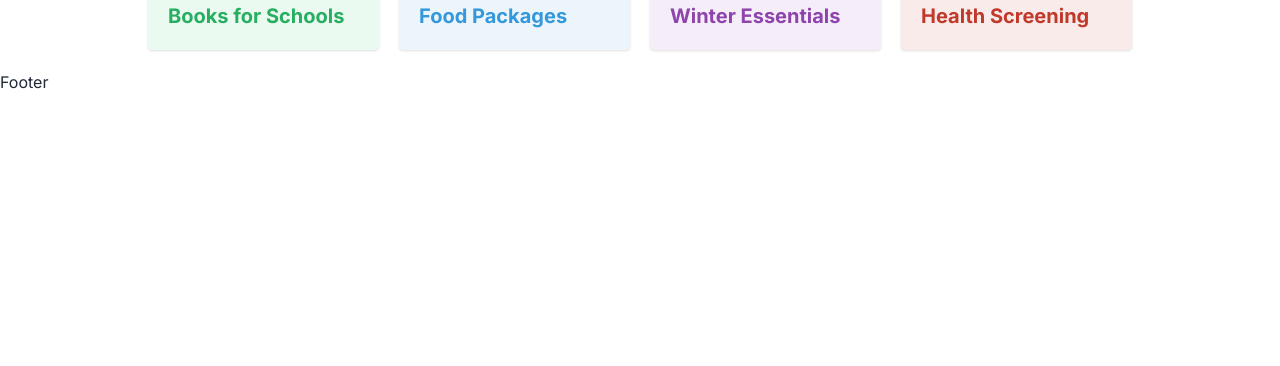
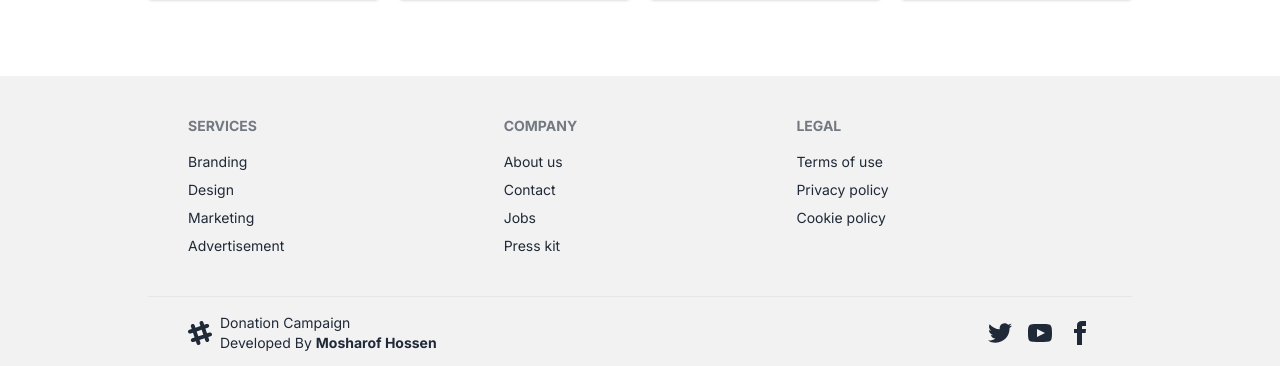
Before and after one commit to Mosharof-Hossen/donation-campaign, a React (Vite) app: page / in a window 1280 px wide. Shown: the part 1610-1976 px from the top of the page. Before the commit the page ends 1704 px from the top, so only its background shows below. Built offline with nearby package versions, Linux system fonts and the light colour scheme.

Commit message:
footer Added

```diff
--- a/src/Components/AllCategory/AllCategory.jsx
+++ b/src/Components/AllCategory/AllCategory.jsx
@@ -4,7 +4,7 @@
 
 
 const AllCategory = () => {
-    const { inputValue,filterFun } = useContext(FilterByInputValue);
+    const { inputValue } = useContext(FilterByInputValue);
     const [allCategory, setAllCategory] = useState([]);
     const [filteredData, setFilteredData] = useState([]);
 
@@ -20,7 +20,6 @@
 
     }, [allCategory, inputValue])
 
-    console.log(filteredData);
 
     useEffect(() => {
         fetch("/data.json")
--- a/src/Components/Banner/Banner.jsx
+++ b/src/Components/Banner/Banner.jsx
@@ -4,19 +4,19 @@
 
 const Banner = () => {
 
-    const { filterFun, inputValue} = useContext(FilterByInputValue);
+    const { filterFun, inputValue } = useContext(FilterByInputValue);
     return (
         <div
-            className="hero h-[500px]"
+            className="hero h-[450px]"
             style={{
                 backgroundImage: "url(https://i.ibb.co/W3n4vFY/coverbackground.png)",
             }}>
-            <div className="hero-overlay bg-opacity-20 blur-lg"></div>
+            <div className="hero-overlay bg-opacity-15 blur-lg"></div>
             <div className="hero-content text-neutral-content text-center">
                 <div className="">
-                    <h1 className="mb-5 text-5xl font-bold text-black">I Grow By Helping People In Need</h1>
-                    <div className="join w-2/3">
-                        <input onChange={(e)=>filterFun(e.target.value)} className="input w-full join-item text-black" value={inputValue} placeholder="Search By Category" />
+                    <h1 className="mb-5 text-5xl font-bold text-black" style={{textShadow:'2px 2px 4px rgba(0, 0, 0, 0.8)'}}>I Grow By Helping People In Need</h1>
+                    <div className="join w-2/3 mt-5">
+                        <input onChange={(e) => filterFun(e.target.value)} className="input w-full join-item text-black" value={inputValue} placeholder="Search By Category" />
                     </div>
                 </div>
             </div>
--- a/src/Components/Donations/Donations.jsx
+++ b/src/Components/Donations/Donations.jsx
@@ -25,7 +25,6 @@
     }
 
 
-    console.log(displayDonationList);
     return (
         <>
             <div className="grid grid-cols-1 md:grid-cols-2 gap-5 p-5 mt-12">
--- a/src/Components/Footer/Footer.jsx
+++ b/src/Components/Footer/Footer.jsx
@@ -2,8 +2,88 @@
 
 const Footer = () => {
     return (
-        <div>
-            Footer
+        <div className=" bg-base-200 mt-14">
+            <div className="max-w-5xl mx-auto px-5">
+                <footer className="footer bg-base-200 text-base-content p-10">
+                    <nav>
+                        <h6 className="footer-title">Services</h6>
+                        <a className="link link-hover">Branding</a>
+                        <a className="link link-hover">Design</a>
+                        <a className="link link-hover">Marketing</a>
+                        <a className="link link-hover">Advertisement</a>
+                    </nav>
+                    <nav>
+                        <h6 className="footer-title">Company</h6>
+                        <a className="link link-hover">About us</a>
+                        <a className="link link-hover">Contact</a>
+                        <a className="link link-hover">Jobs</a>
+                        <a className="link link-hover">Press kit</a>
+                    </nav>
+                    <nav>
+                        <h6 className="footer-title">Legal</h6>
+                        <a className="link link-hover">Terms of use</a>
+                        <a className="link link-hover">Privacy policy</a>
+                        <a className="link link-hover">Cookie policy</a>
+                    </nav>
+                </footer>
+                <footer className="footer bg-base-200 text-base-content border-base-300 border-t px-10 py-4">
+                    <aside className="grid-flow-col items-center">
+                        <svg
+                            width="24"
+                            height="24"
+                            viewBox="0 0 24 24"
+                            xmlns="http://www.w3.org/2000/svg"
+                            fillRule="evenodd"
+                            clipRule="evenodd"
+                            className="fill-current">
+                            <path
+                                d="M22.672 15.226l-2.432.811.841 2.515c.33 1.019-.209 2.127-1.23 2.456-1.15.325-2.148-.321-2.463-1.226l-.84-2.518-5.013 1.677.84 2.517c.391 1.203-.434 2.542-1.831 2.542-.88 0-1.601-.564-1.86-1.314l-.842-2.516-2.431.809c-1.135.328-2.145-.317-2.463-1.229-.329-1.018.211-2.127 1.231-2.456l2.432-.809-1.621-4.823-2.432.808c-1.355.384-2.558-.59-2.558-1.839 0-.817.509-1.582 1.327-1.846l2.433-.809-.842-2.515c-.33-1.02.211-2.129 1.232-2.458 1.02-.329 2.13.209 2.461 1.229l.842 2.515 5.011-1.677-.839-2.517c-.403-1.238.484-2.553 1.843-2.553.819 0 1.585.509 1.85 1.326l.841 2.517 2.431-.81c1.02-.33 2.131.211 2.461 1.229.332 1.018-.21 2.126-1.23 2.456l-2.433.809 1.622 4.823 2.433-.809c1.242-.401 2.557.484 2.557 1.838 0 .819-.51 1.583-1.328 1.847m-8.992-6.428l-5.01 1.675 1.619 4.828 5.011-1.674-1.62-4.829z"></path>
+                        </svg>
+                        <p>
+                            Donation Campaign
+                            <br />
+                            Developed By <span className="font-bold">Mosharof Hossen</span>
+                        </p>
+                    </aside>
+                    <nav className="md:place-self-center md:justify-self-end">
+                        <div className="grid grid-flow-col gap-4">
+                            <a>
+                                <svg
+                                    xmlns="http://www.w3.org/2000/svg"
+                                    width="24"
+                                    height="24"
+                                    viewBox="0 0 24 24"
+                                    className="fill-current">
+                                    <path
+                                        d="M24 4.557c-.883.392-1.832.656-2.828.775 1.017-.609 1.798-1.574 2.165-2.724-.951.564-2.005.974-3.127 1.195-.897-.957-2.178-1.555-3.594-1.555-3.179 0-5.515 2.966-4.797 6.045-4.091-.205-7.719-2.165-10.148-5.144-1.29 2.213-.669 5.108 1.523 6.574-.806-.026-1.566-.247-2.229-.616-.054 2.281 1.581 4.415 3.949 4.89-.693.188-1.452.232-2.224.084.626 1.956 2.444 3.379 4.6 3.419-2.07 1.623-4.678 2.348-7.29 2.04 2.179 1.397 4.768 2.212 7.548 2.212 9.142 0 14.307-7.721 13.995-14.646.962-.695 1.797-1.562 2.457-2.549z"></path>
+                                </svg>
+                            </a>
+                            <a>
+                                <svg
+                                    xmlns="http://www.w3.org/2000/svg"
+                                    width="24"
+                                    height="24"
+                                    viewBox="0 0 24 24"
+                                    className="fill-current">
+                                    <path
+                                        d="M19.615 3.184c-3.604-.246-11.631-.245-15.23 0-3.897.266-4.356 2.62-4.385 8.816.029 6.185.484 8.549 4.385 8.816 3.6.245 11.626.246 15.23 0 3.897-.266 4.356-2.62 4.385-8.816-.029-6.185-.484-8.549-4.385-8.816zm-10.615 12.816v-8l8 3.993-8 4.007z"></path>
+                                </svg>
+                            </a>
+                            <a>
+                                <svg
+                                    xmlns="http://www.w3.org/2000/svg"
+                                    width="24"
+                                    height="24"
+                                    viewBox="0 0 24 24"
+                                    className="fill-current">
+                                    <path
+                                        d="M9 8h-3v4h3v12h5v-12h3.642l.358-4h-4v-1.667c0-.955.192-1.333 1.115-1.333h2.885v-5h-3.808c-3.596 0-5.192 1.583-5.192 4.615v3.385z"></path>
+                                </svg>
+                            </a>
+                        </div>
+                    </nav>
+                </footer>
+            </div>
         </div>
     );
 };
--- a/src/Components/ViewDetails/ViewDetails.jsx
+++ b/src/Components/ViewDetails/ViewDetails.jsx
@@ -15,9 +15,9 @@
         saveDonationInfo(id);
     };
     return (
-        <div className='space-y-8 mt-12 p-5'>
+        <div className='space-y-8 mt-2 p-5'>
             <div
-                className="hero h-[500px] rounded "
+                className="hero h-[450px] rounded "
                 style={{
                     backgroundImage: `url(${picture})`,
                 }}>
```
